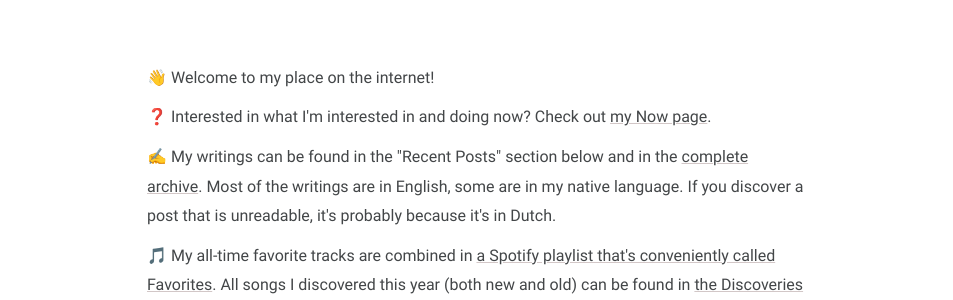
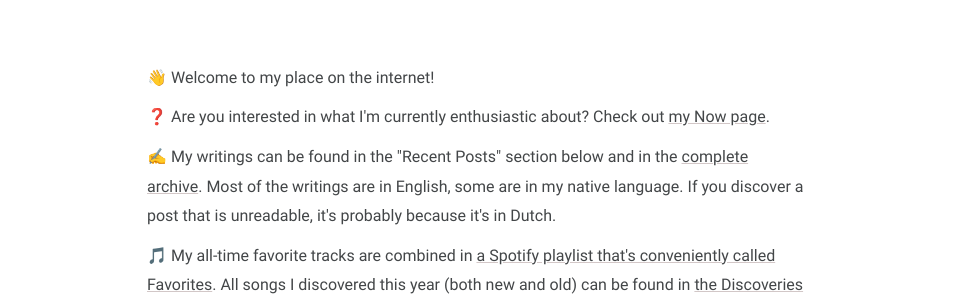
Before and after one commit to heymichal/heymichal.github.io, a Jekyll site: the page built from index.md, in a window 1280 px wide. Shown: the part 416-716 px from the top of the page, without its empty margins (163-1116 px from the left). Built offline with Jekyll 4.4.1, drawn with Linux system fonts in a browser that asks for light colours.

Commit message:
Update reference to 'now' page

```diff
--- a/_includes/about.html
+++ b/_includes/about.html
@@ -1,7 +1,7 @@
 <div id="about">
   <p>👋 Welcome to my place on the internet!</p>
 
-  <p>❓ Interested in what I'm interested in and doing now? Check out <a href="{% link now.html %}">my Now page</a>.</p>
+  <p>❓ Are you interested in what I'm currently enthusiastic about? Check out <a href="{% link now.html %}">my Now page</a>.</p>
 
   <p>✍️ My writings can be found in the "Recent Posts" section below and in the <a href="{% link archive.html %}">complete archive</a>. Most of the writings are in English, some are in my native language. If you discover a post that is unreadable, it's probably because it's in Dutch.</p>
 
```
